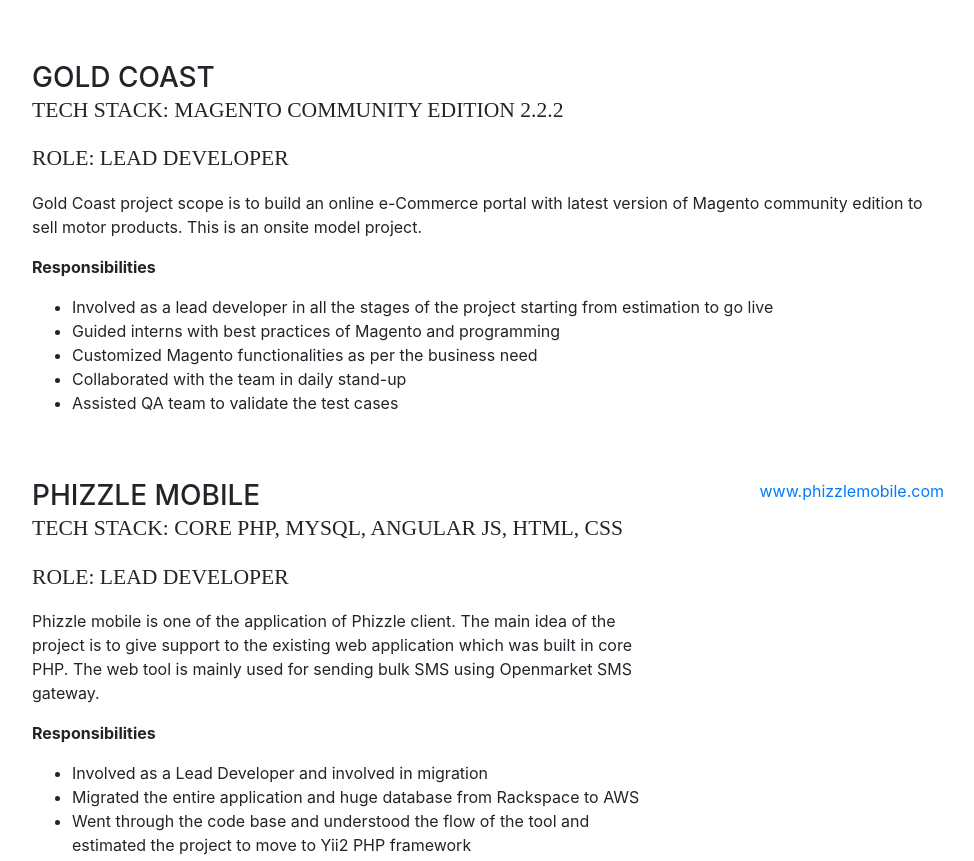
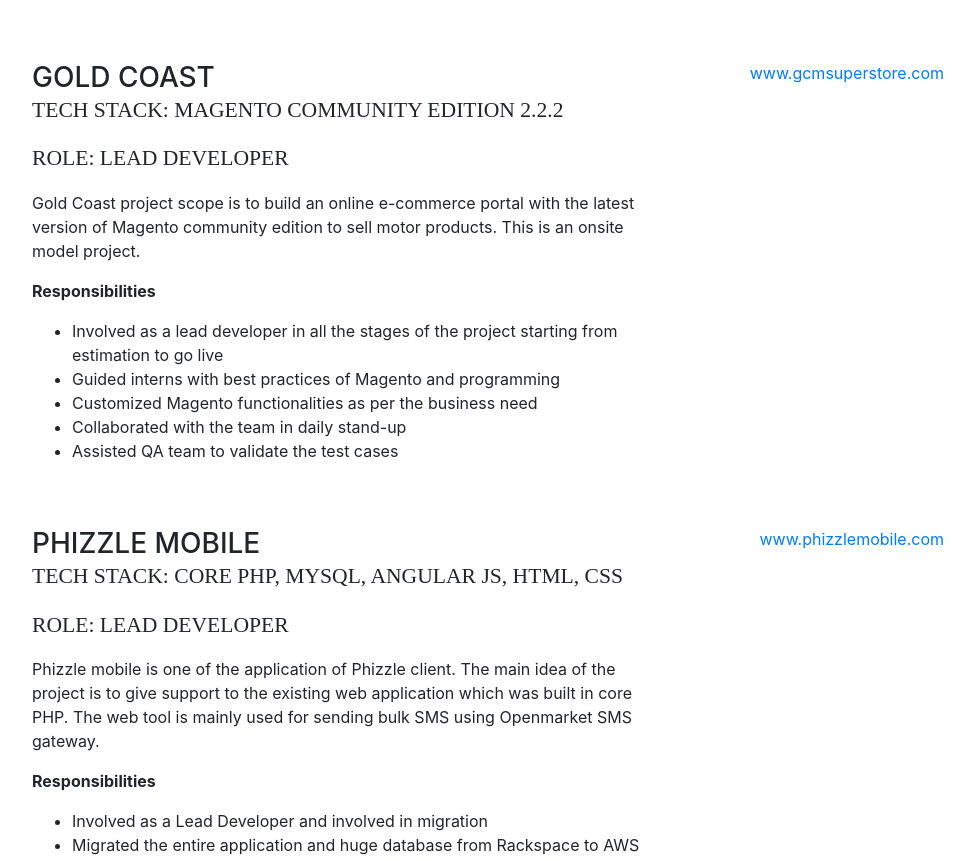
Before and after one commit to GideonBabu/GideonBabu.github.io, a website with bundled scripts: page index.html in a window 1280 px wide. Shown: the part 2994-3855 px from the top of the page, without its empty margins (288-1262 px from the left). Built offline with nearby package versions, Linux system fonts and the light colour scheme; a web font is replaced by a local one.

Commit message:
add gold coast project URL

```diff
--- a/index.html
+++ b/index.html
@@ -205,7 +205,7 @@
                 <h3 class="mb-0">Gold Coast</h3>
                 <div class="subheading mb-3">Tech Stack: Magento Community Edition 2.2.2</div>
                 <div class="subheading mb-3">Role: Lead Developer</div>
-                <p>Gold Coast project scope is to build an online e-Commerce portal with latest version of Magento community edition to sell motor products. This is an onsite model project.</p>
+                <p>Gold Coast project scope is to build an online e-commerce portal with the latest version of Magento community edition to sell motor products. This is an onsite model project.</p>
                 <p><b>Responsibilities</b>
                 <ul>
                   <li>Involved as a lead developer in all the stages of the project starting from estimation to go live</li>
@@ -216,9 +216,9 @@
                 </ul>
                 </p>
               </div>
-              <!--<div class="resume-date text-md-right">
-                <span class="text-primary"><a href="https://www.phizzlemobile.com" target="_blank">www.phizzlemobile.com</a></span>
-              </div>-->
+              <div class="resume-date text-md-right">
+                <span class="text-primary"><a href="https://www.gcmsuperstore.com/" target="_blank">www.gcmsuperstore.com</a></span>
+              </div>
             </div>
           <div class="resume-item d-flex flex-column flex-md-row mb-5">
             <div class="resume-content mr-auto">
```
